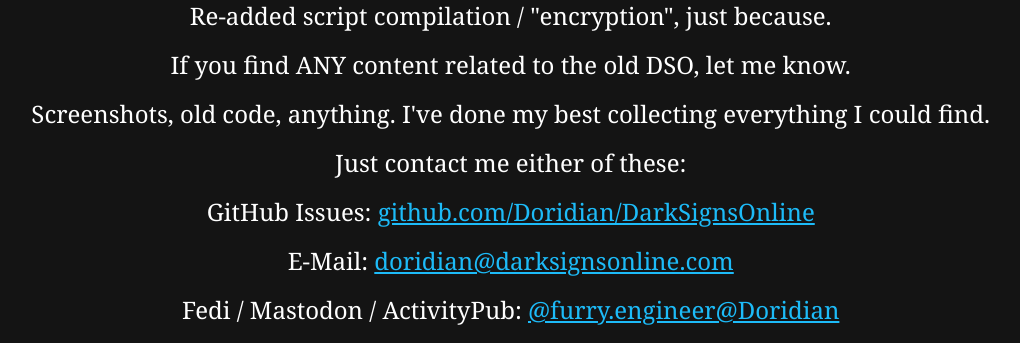
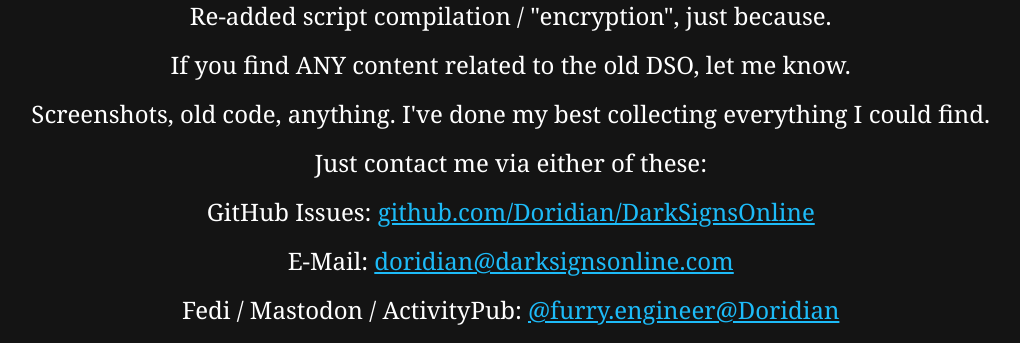
Before and after one commit to Doridian/DarkSignsOnline, a PHP site: page / in a window 1280 px wide. Shown: the part 401-744 px from the top of the page, without its empty margins (62-1082 px from the left). Run offline with PHP 8.4, Linux system fonts and the light colour scheme.

Commit message:
fix typo

```diff
--- a/server/index.php
+++ b/server/index.php
@@ -5,7 +5,7 @@
     Re-added script compilation / "encryption", just because.<br />
     If you find ANY content related to the old DSO, let me know.<br />
     Screenshots, old code, anything. I've done my best collecting everything I could find.<br />
-    Just contact me either of these:<br />
+    Just contact me via either of these:<br />
     GitHub Issues:
     <a href="https://github.com/Doridian/DarkSignsOnline">github.com/Doridian/DarkSignsOnline</a><br />
     E-Mail:
```
